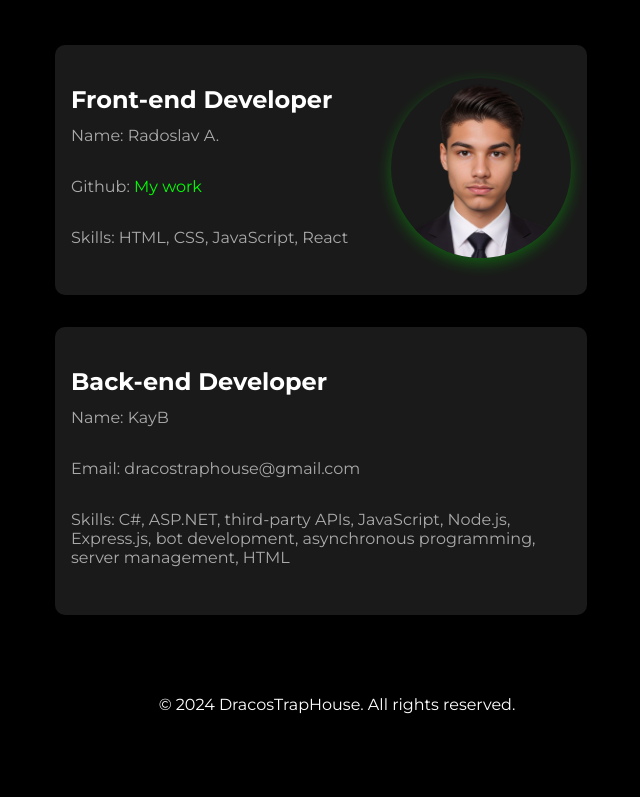
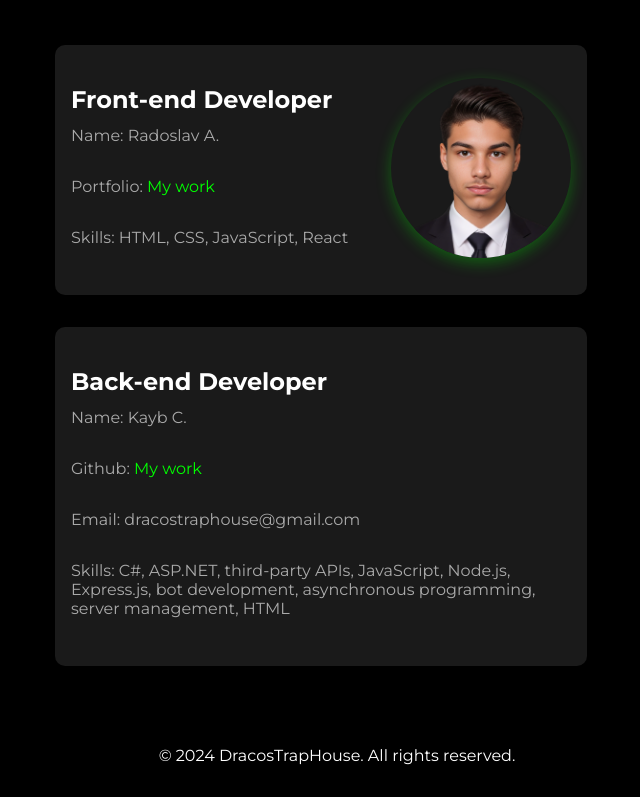
Before and after one commit to radoslavatanasov1/DracosTrapHouse, a plain HTML site: page index.html in a window 1280 px wide. Shown: the part 1956-2753 px from the top of the page, without its empty margins (319-959 px from the left). Before the commit the page ends 2702 px from the top, so only its background shows below. Drawn offline with Linux system fonts and the light colour scheme.

Commit message:
Update index.html
minor changes in developer section of the site

```diff
--- a/index.html
+++ b/index.html
@@ -83,7 +83,7 @@
                 <div class="dev-text">
                     <h3>Front-end Developer</h3>
                     <p>Name: Radoslav A.</p>
-                    <p>Github: <a href="https://radoslav.site/">My work</a></p>
+                    <p>Portfolio: <a href="https://radoslav.site/">My work</a></p>
                     <p>Skills: HTML, CSS, JavaScript, React</p>
                 </div>
                 <div class="dev-image">
@@ -91,9 +91,13 @@
                 </div>
             </div>
         </div>
+        <div class="dev-info">
             <div class="dev">
+                <div class="dev-details">
+                    <div class="dev-text">
                     <h3>Back-end Developer</h3>
-            <p>Name: KayB</p>
+                    <p>Name: Kayb C.</p>
+                    <p>Github: <a href="https://github.com/kaybcampp">My work</a></p>
                     <p>Email: dracostraphouse@gmail.com</p>
                     <p>Skills: C#, ASP.NET, third-party APIs, JavaScript, Node.js, Express.js, bot development, asynchronous programming, server management, HTML</p>
                 </div>
```
Lines whose indentation alone changed are shown as unchanged.
